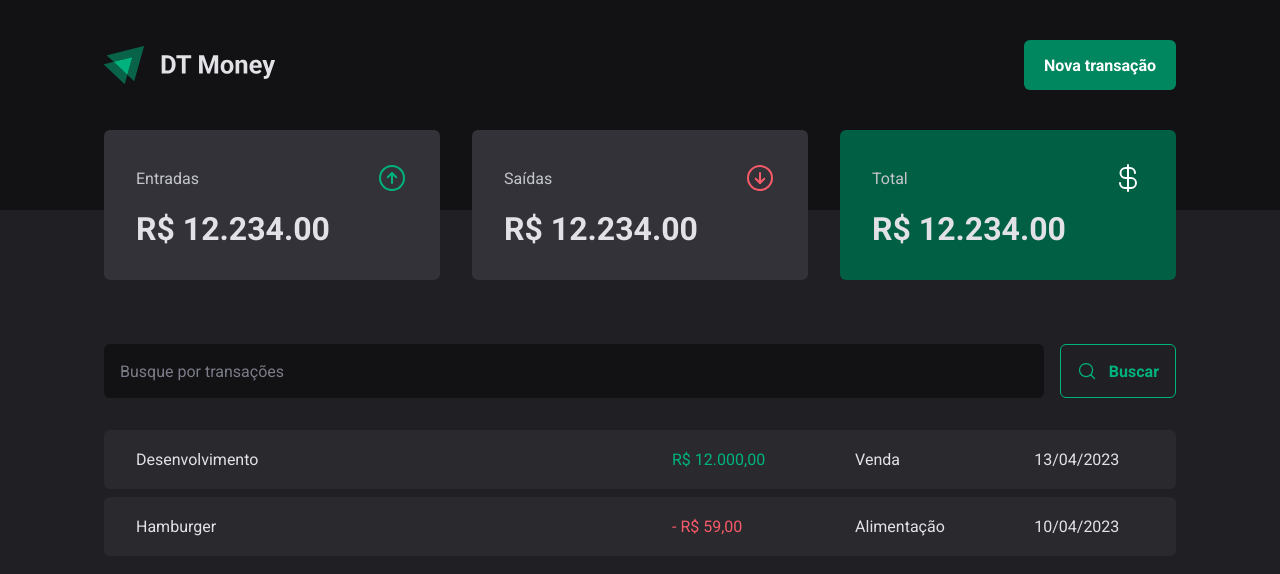
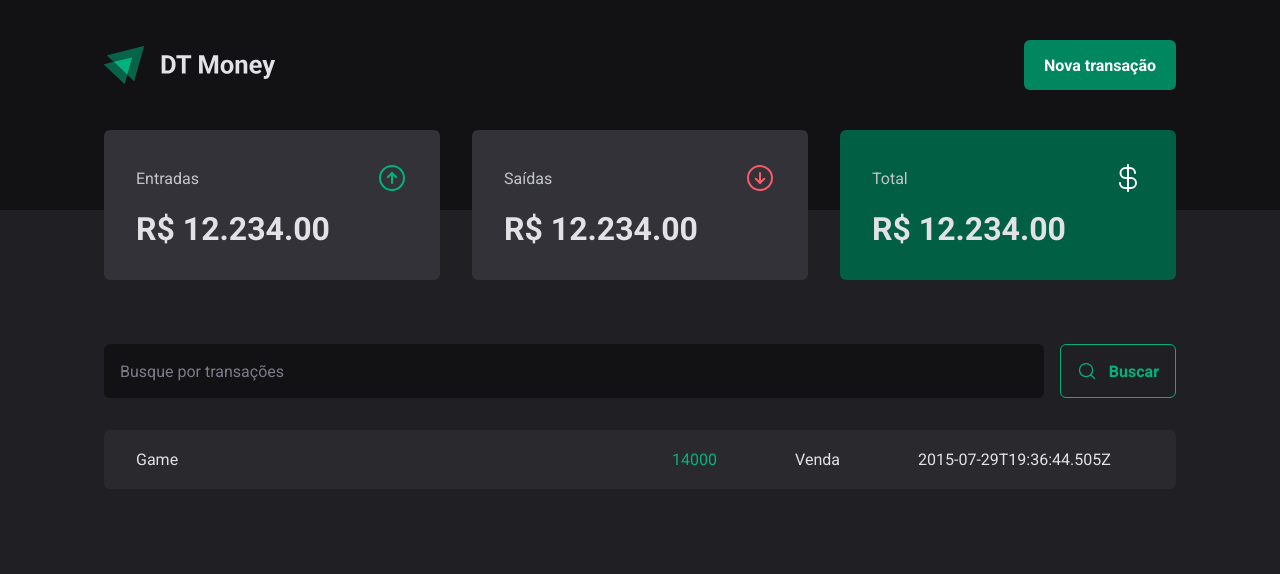
Before and after one commit to EdmilsonESF/dt-money-23, a React (Vite) app: page / in a window 1280 px wide. Shown: the top 574 px of the page. Built offline with nearby package versions, Linux system fonts and the light colour scheme; data requests are answered from the project's data file.

Commit message:
implementa contexto de transação

```diff
--- a/src/App.tsx
+++ b/src/App.tsx
@@ -2,6 +2,7 @@
 import { defaultTheme } from "./styles/themes/default";
 import { GlobalStyle } from "./styles/global";
 import { Transactions } from "./pages/Transactions";
+import { TransactionProvider } from "./contexts/TransactionsContext";
 
 
 export function App() {
@@ -10,7 +11,9 @@
     <ThemeProvider theme={defaultTheme}>
       <GlobalStyle />
 
-      <Transactions />
+      <TransactionProvider>
+        <Transactions />
+      </TransactionProvider>
     </ThemeProvider>
   )
 }
--- a/src/components/Summary/index.tsx
+++ b/src/components/Summary/index.tsx
@@ -1,7 +1,11 @@
 import { ArrowCircleDown, ArrowCircleUp, CurrencyDollar } from "phosphor-react";
 import { SummaryCard, SummaryContainer } from "./styles";
+import { useContext } from "react";
+import { TransactionsContext } from "../../contexts/TransactionsContext";
 
 export function Summary() {
+  const {transactions} = useContext(TransactionsContext)
+
   return (
     <SummaryContainer>
       <SummaryCard>
--- /dev/null
+++ b/src/contexts/TransactionsContext.tsx
@@ -0,0 +1,40 @@
+import { ReactNode, createContext, useEffect, useState } from "react";
+
+interface Transaction {
+  id: number;
+  description: string;
+  type: 'income' | 'outcome';
+  price: number;
+  category: string;
+  createdAt: string;
+}
+
+interface TransactionContextType {
+  transactions: Transaction[]
+}
+
+interface TransactionProviderProps {
+  children: ReactNode
+}
+
+export const TransactionsContext = createContext({} as TransactionContextType)
+
+export function TransactionProvider({children}: TransactionProviderProps) {
+  const [transactions, setTransactions] = useState<Transaction[]>([]);
+
+  async function loadTransactions() {
+    const response = await fetch('http://localhost:3000/transactions')
+    const data = await response.json();
+
+    setTransactions(data)
+  }
+  useEffect(() => {
+    loadTransactions()
+  }, [])
+
+  return (
+    <TransactionsContext.Provider value={{transactions}}>
+      {children}
+    </TransactionsContext.Provider>
+  )
+}
--- a/src/pages/Transactions/index.tsx
+++ b/src/pages/Transactions/index.tsx
@@ -1,39 +1,39 @@
+import { useContext } from "react";
 import { Header } from "../../components/Header";
 import { Summary } from "../../components/Summary";
 import { SearchForm } from "./components/SearchForm";
-import { TransactionsContainer, TransactionsTable,PriceHighlight } from "./styles";
+import { TransactionsContainer, TransactionsTable, PriceHighlight } from "./styles";
+import { TransactionsContext } from "../../contexts/TransactionsContext";
 
 export function Transactions() {
+  const {transactions} = useContext(TransactionsContext)
+
   return (
     <div>
-      <Header/>
+      <Header />
       <Summary />
 
       <TransactionsContainer>
-      <SearchForm />
+        <SearchForm />
 
         <TransactionsTable>
-          <tr>
-            <td width='50%'>Desenvolvimento</td>
-            <td>
-              <PriceHighlight variant="income">
-                R$ 12.000,00
-              </PriceHighlight>
-            </td>
-            <td>Venda</td>
-            <td>13/04/2023</td>
-          </tr>
+          <tbody>
+            {transactions.map(transaction => {
+              return (
+                <tr key={transaction.id}>
+                  <td width='50%'>{transaction.description}</td>
+                  <td>
+                    <PriceHighlight variant={transaction.type}>
+                      {transaction.price}
+                    </PriceHighlight>
+                  </td>
+                  <td>{transaction.category}</td>
+                  <td>{transaction.createdAt}</td>
+                </tr>
+              )
+            })}
+          </tbody>
 
-          <tr>
-            <td width='50%'>Hamburger</td>
-            <td>
-              <PriceHighlight variant="outcome">
-                - R$ 59,00
-              </PriceHighlight>
-            </td>
-            <td>Alimentação</td>
-            <td>10/04/2023</td>
-          </tr>
         </TransactionsTable>
       </TransactionsContainer>
 
```
